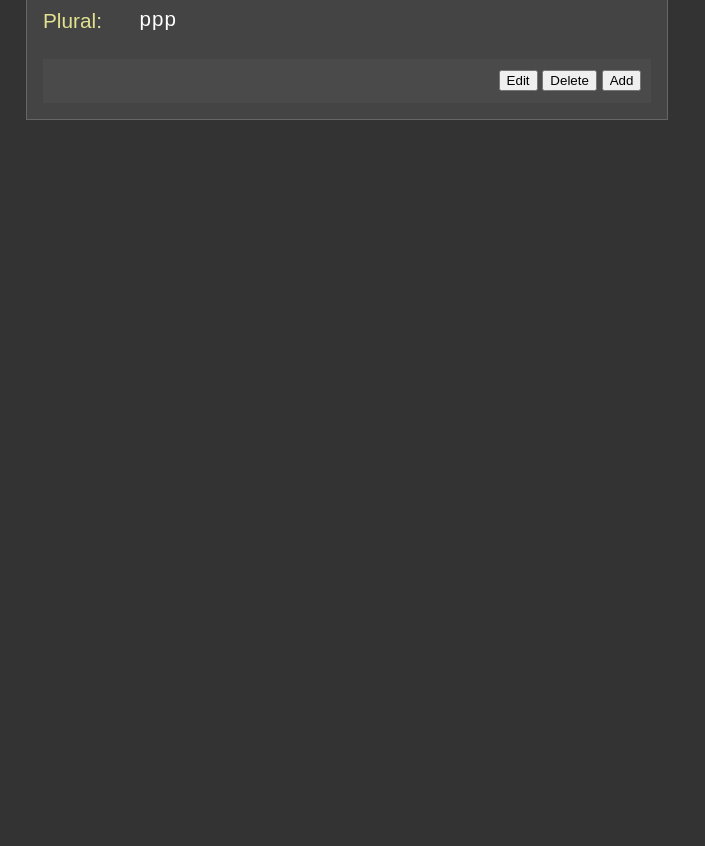
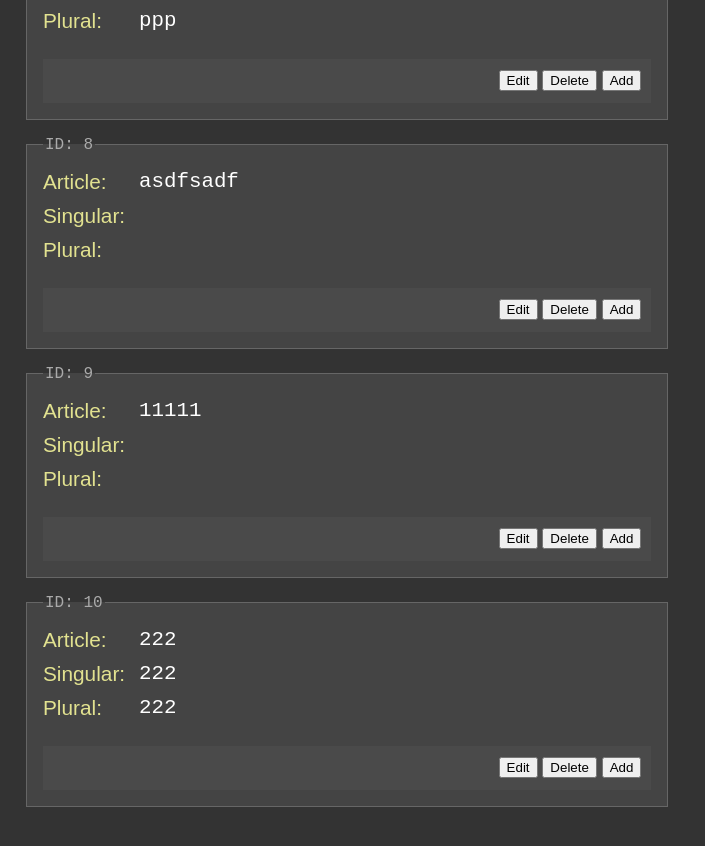
Before and after one commit to edwardtanguay/ej8-reducer-context, a React (Vite) app: page / in a window 1280 px wide. Shown: the part 1800-2646 px from the top of the page, without its empty margins (0-705 px from the left). Before the commit the page ends 1960 px from the top, so only its background shows below. Built offline with nearby package versions, Linux system fonts and the light colour scheme; data requests are answered from the project's data file.

Commit message:
add button adds to api

```diff
--- a/src/AppContext.jsx
+++ b/src/AppContext.jsx
@@ -209,6 +209,39 @@ export const AppProvider = ({ children }) => {
 					});
 				}
 				break;
+			case 'addItem':
+				const addItem = {
+					article: item.article,
+					singular: item.singular,
+					plural: item.plural,
+				};
+				dispatchCore({
+					type: 'turnOnProcessingStatus',
+					payload: { item: addItem },
+				});
+				try {
+					const response = await axios.post(
+						`${baseUrl}/germanNouns`,
+						addItem
+					);
+					if ([200, 201].includes(response.status)) {
+						dispatchCore(action);
+					} else {
+						dispatchCore({
+							type: 'handleFailedSave',
+							payload: {
+								item,
+								message: `API Error: ${response.status}`,
+							},
+						});
+					}
+				} catch (err) {
+					dispatchCore({
+						type: 'handleFailedSave',
+						payload: { item, message: `Error: ${err.message}` },
+					});
+				}
+				break;
 			default:
 				dispatchCore(action);
 				break;
--- a/src/data/db.json
+++ b/src/data/db.json
@@ -41,6 +41,24 @@
       "singular": "sss",
       "plural": "ppp",
       "id": 7
+    },
+    {
+      "article": "asdfsadf",
+      "singular": "",
+      "plural": "",
+      "id": 8
+    },
+    {
+      "article": "11111",
+      "singular": "",
+      "plural": "",
+      "id": 9
+    },
+    {
+      "article": "222",
+      "singular": "222",
+      "plural": "222",
+      "id": 10
     }
   ]
 }
```
